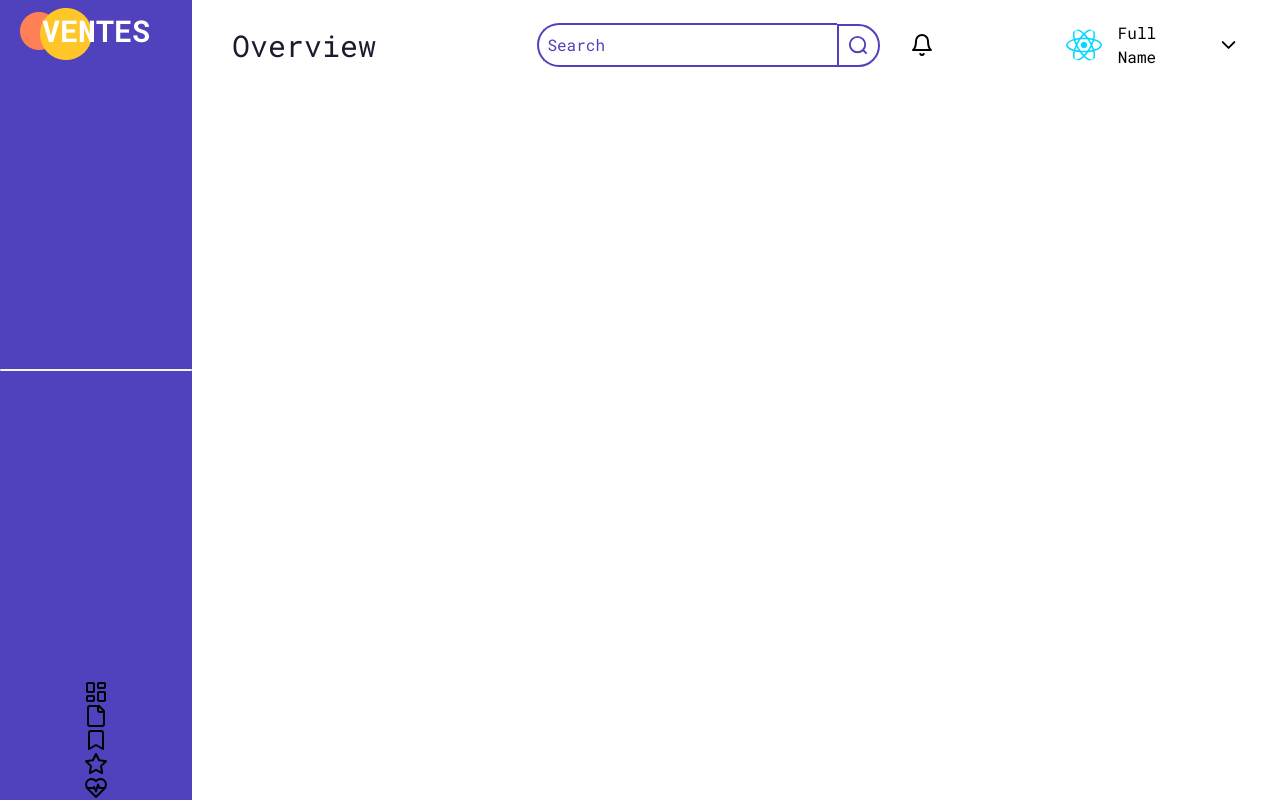
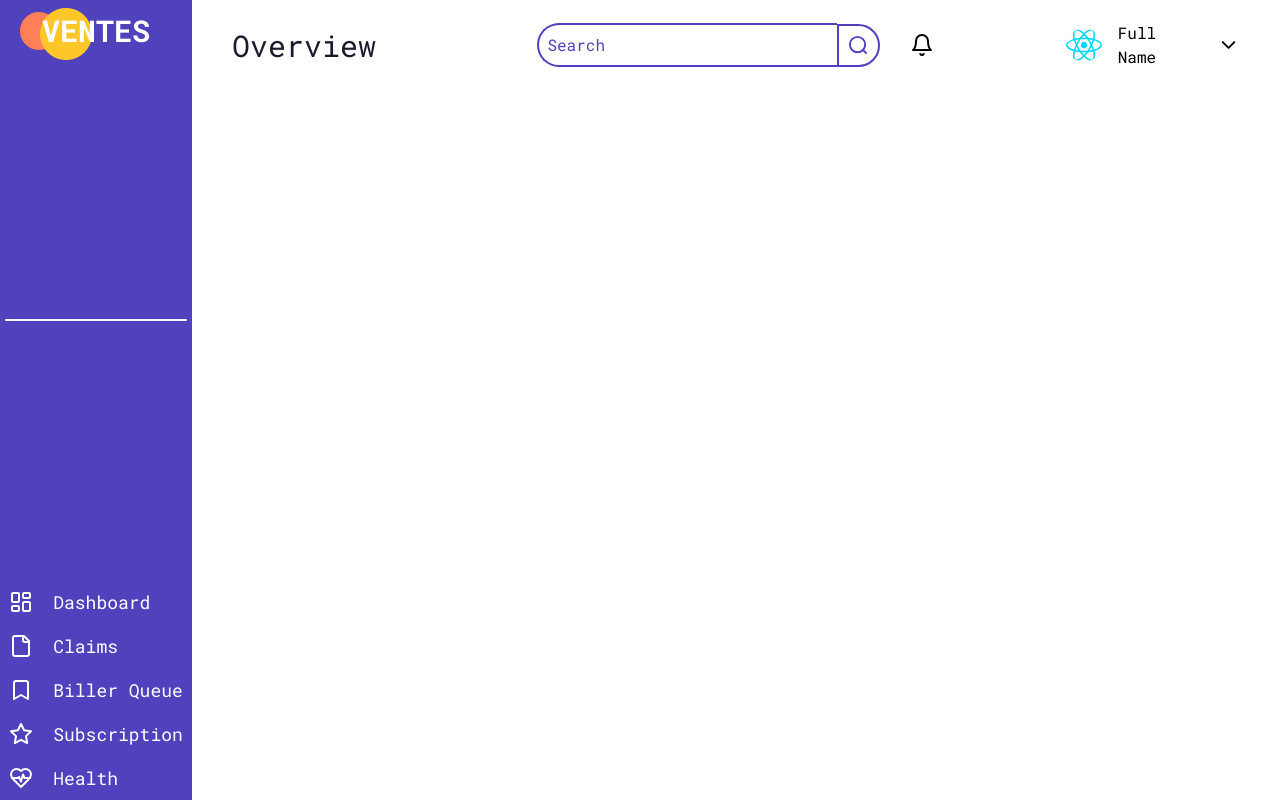
Before and after one commit to anvar-saidov-sh/AdminDashboard, a React (Vite) app: page / in a window 1280 px wide. Built offline with nearby package versions, Linux system fonts and the light colour scheme; the HTML template or start-up script is replaced by a standard one.

Commit message:
Working on Sidebar

```diff
--- a/src/components/SideBar.tsx
+++ b/src/components/SideBar.tsx
@@ -11,13 +11,23 @@ function SideBar() {
           <img src={oval} alt="" className='absolute left-5 top-3 ' />
           <img src={ovalb} alt="" className='absolute left-10 top-2' />
         </div>
-        <hr className='w-48 h-0.5 bg-gray-100 border-0 rounded md:my-10 dark:bg-[#8A7DD0]'/>
+        <hr className='w-[95%] h-0.5 bg-gray-100 border-0 rounded md:my-10 dark:bg-[#8A7DD0]'/>
         <div>
-          <LayoutDashboard/>
-          <File/>
-          <Bookmark/>
-          <StarIcon/>
-          <HeartPulseIcon/>
+          <div className='flex gap-5 items-center hover:bg-white hover:text-[#5041BC] rounded-lg p-2 '>
+              <LayoutDashboard className='text-white '/> <p className='text-white text-lg '>Dashboard</p>
+          </div>
+          <div className='flex gap-5 items-center hover:bg-white rounded-lg p-2'>
+              <File className='text-white'/> <p className='text-white text-lg'>Claims</p>
+          </div>
+          <div className='flex gap-5 items-center hover:bg-white rounded-lg p-2'>
+              <Bookmark className='text-white'/> <p className='text-white text-lg'>Biller Queue</p>
+          </div>
+          <div className='flex gap-5 items-center hover:bg-white rounded-lg p-2'>
+              <StarIcon className='text-white'/> <p className='text-white text-lg'>Subscription</p>
+          </div>
+          <div className='flex gap-5 items-center hover:bg-white rounded-lg p-2'>
+              <HeartPulseIcon className='text-white'/> <p className='text-white text-lg'>Health</p>
+          </div>
         </div>
       </div>
     </>
```
